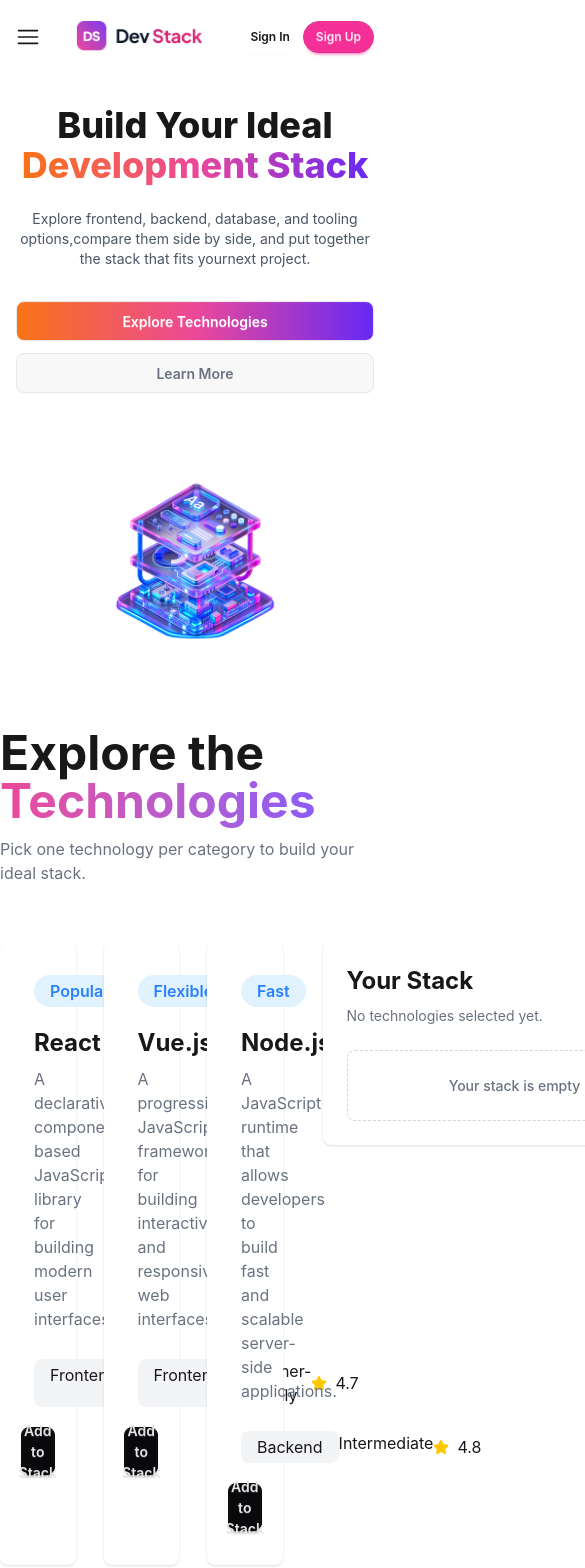
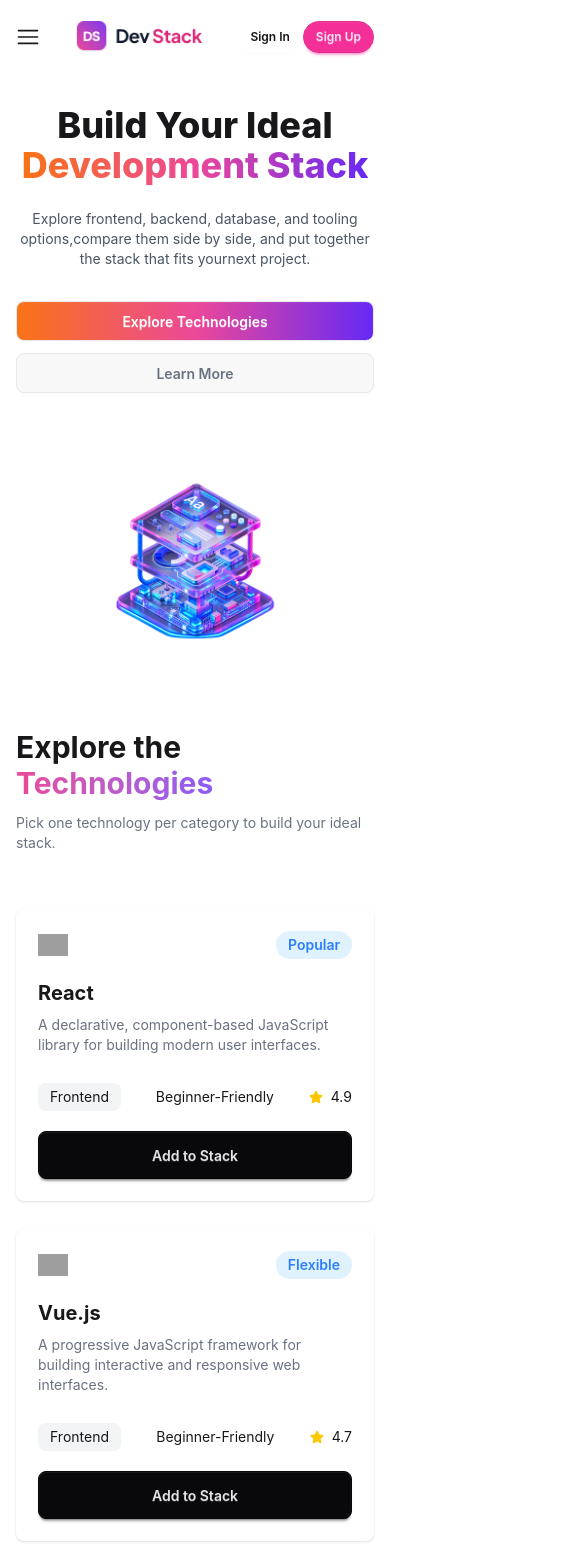
Before and after one commit to RayhanHossain52/DevStack_Website, a React (Vite) app: page / in a window 390 px wide. Shown: the top 1568 px of the page, 585 px wide, since content can reach past the window. Built offline with nearby package versions, Linux system fonts and the light colour scheme; grey boxes are pictures that could not be loaded.

Commit message:
Full Card Section Responsive

```diff
--- a/src/components/TechCardSection.tsx/Card.tsx
+++ b/src/components/TechCardSection.tsx/Card.tsx
@@ -1,6 +1,5 @@
 import { FaStar } from "react-icons/fa";
 import type { CardType } from "../../Type";
-
 
 interface CardProps {
     tech: CardType;
@@ -11,37 +10,66 @@ interface CardProps {
 const Card = ({ tech, handleSelectedCards, isAdded }: CardProps) => {
     return (
         <div
-            className={`card bg-base-100 shadow-sm border-2 ${isAdded ? "border-pink-200 shadow-pink-200" : "border-transparent"
-                }`}
+            className={`card bg-base-100 shadow-sm border-2 ${
+                isAdded
+                    ? "border-pink-200 shadow-pink-200"
+                    : "border-transparent"
+            }`}
         >
-            <div className="flex flex-col gap-3 p-8">
-                <div className="flex justify-between">
+            <div className="flex flex-col gap-3 p-5 sm:p-6 lg:p-8">
+
+                <div className="flex justify-between items-center gap-2">
                     <figure>
-                        <img src={tech.icon} alt="" className="w-7.5" />
+                        <img
+                            src={tech.icon}
+                            alt={tech.name}
+                            className="w-7.5"
+                        />
                     </figure>
-                    <p className="rounded-full bg-sky-100 text-blue-500 font-semibold px-4 p-1" >{tech.badge}</p>
+
+                    <p className="rounded-full bg-sky-100 text-blue-500 font-semibold px-3 sm:px-4 py-1 text-sm">
+                        {tech.badge}
+                    </p>
                 </div>
 
-                <div className="flex flex-col gap-2 my-2 ">
-                    <h3 className="font-bold text-2xl">{tech.name}</h3>
-                    <p className="text-gray-500">{tech.description}</p>
+                <div className="flex flex-col gap-2 my-2">
+                    <h3 className="font-bold text-xl sm:text-2xl">
+                        {tech.name}
+                    </h3>
+
+                    <p className="text-gray-500 text-sm sm:text-base">
+                        {tech.description}
+                    </p>
                 </div>
 
-                <div className="flex justify-between my-2 ">
-                    <p className="rounded-lg bg-gray-100  px-4 p-1">{tech.category}</p>
-                    <p>{tech.difficulty}</p>
-                    <span className="flex items-center gap-2"><FaStar className="text-yellow-400" /> <p>{tech.rating}</p></span>
+                <div className="flex flex-wrap items-center justify-between gap-2 my-2">
+                    <p className="rounded-lg bg-gray-100 px-3 sm:px-4 py-1 text-sm">
+                        {tech.category}
+                    </p>
 
+                    <p className="text-sm sm:text-base">
+                        {tech.difficulty}
+                    </p>
+
+                    <span className="flex items-center gap-2 text-sm sm:text-base">
+                        <FaStar className="text-yellow-400" />
+                        <span>{tech.rating}</span>
+                    </span>
                 </div>
 
-                <div className={`flex justify-center ${isAdded ? "cursor-not-allowed" : "cursor-pointer"}`}>
+                <div
+                    className={`flex justify-center ${
+                        isAdded ? "cursor-not-allowed" : "cursor-pointer"
+                    }`}
+                >
                     <button
                         disabled={isAdded}
                         onClick={() => handleSelectedCards(tech)}
-                        className={`btn rounded-lg w-full h-12 ${isAdded
+                        className={`btn rounded-lg w-full h-12 ${
+                            isAdded
                                 ? "bg-pink-100 text-pink-600 pointer-events-none"
                                 : "btn-neutral"
-                            }`}
+                        }`}
                     >
                         {isAdded ? "✓ Added to Stack" : "Add to Stack"}
                     </button>
--- a/src/components/TechCardSection.tsx/CardList.tsx
+++ b/src/components/TechCardSection.tsx/CardList.tsx
@@ -1,11 +1,8 @@
-
-
 import { useState } from "react";
 import type { CardType } from "../../Type";
 import Card from "./Card";
 import SelectedCard from "./SelectedCard";
 import { toast } from "react-toastify";
-
 
 interface CardListProps {
     technology: CardType[]
@@ -16,24 +13,9 @@ const CardList = ({ technology }: CardListProps) => {
     // For Add Item in Stack
     const [selectedCards, setSelectedCards] = useState<CardType[]>([]);
 
-    // const handleSelectedCards = (tech: CardType): void => {
-    //     const newSelectedCards = [...selectedCards, tech];
-    //     setSelectedCards(newSelectedCards);
-
-    //     toast.success(`${tech.name} added to your Stack`);
-    // }
-
     const handleSelectedCards = (tech: CardType): void => {
-        const alreadyAdded = selectedCards.some(
-            (card) => card.id === tech.id
-        );
-
-        if (alreadyAdded) {
-            toast.warning(`${tech.name} is already in your Stack`);
-            return;
-        }
-
-        setSelectedCards([...selectedCards, tech]);
+        const newSelectedCards = [...selectedCards, tech];
+        setSelectedCards(newSelectedCards);
 
         toast.success(`${tech.name} added to your Stack`);
     }
@@ -42,36 +24,44 @@ const CardList = ({ technology }: CardListProps) => {
     const handleRemove = (id: string): void => {
         const remainingCards = selectedCards.filter((card) => card.id !== id);
         setSelectedCards(remainingCards);
-
     }
 
     // For Remove ALL Item From Stack
     const handleRemoveALL = () => {
         setSelectedCards([]);
-
         toast.error(`Removed All Items`);
     }
 
+    return (
+        <div className="grid grid-cols-1 lg:grid-cols-4 gap-10 mt-8">
 
-
-    return (
-        <div className="grid grid-cols-4 gap-10 mt-8">
-            <div className="col-span-3 grid grid-cols-3 gap-7" >
+            {/* Technology Cards */}
+            <div className="lg:col-span-3 grid grid-cols-1 sm:grid-cols-2 lg:grid-cols-3 gap-7">
                 {
                     technology.map((tech: CardType) => {
-                        return <Card
-                            key={tech.id}
-                            tech={tech}
-                            handleSelectedCards={handleSelectedCards}
-                            isAdded={selectedCards.some((card) => card.id === tech.id)}
-                        />
-
+                        return (
+                            <Card
+                                key={tech.id}
+                                tech={tech}
+                                handleSelectedCards={handleSelectedCards}
+                                isAdded={selectedCards.some(
+                                    (card) => card.id === tech.id
+                                )}
+                            />
+                        )
                     })
                 }
             </div>
-            <div>
-                <SelectedCard handleRemoveALL={handleRemoveALL} selectedCards={selectedCards} handleRemove={handleRemove} />
+
+            {/* Selected Stack */}
+            <div className="lg:col-span-1">
+                <SelectedCard
+                    handleRemoveALL={handleRemoveALL}
+                    selectedCards={selectedCards}
+                    handleRemove={handleRemove}
+                />
             </div>
+
         </div>
     )
 }
--- a/src/components/TechCardSection.tsx/CardSection.tsx
+++ b/src/components/TechCardSection.tsx/CardSection.tsx
@@ -2,24 +2,34 @@ import { use } from "react";
 import type { CardType } from "../../Type";
 import CardList from "./CardList";
 
-
-
 interface CardProps {
     CardPromise: Promise<CardType[]>
 }
-const CardSection = ({ CardPromise}: CardProps) => {
+
+const CardSection = ({ CardPromise }: CardProps) => {
     const technologys = use(CardPromise);
-    console.log(technologys, "All Json data from CardSection.tsx");
+
     return (
-            <div className="container mx-auto my-10 flex flex-col">
-                <div className="flex flex-col gap-3">
-                    <h2 className="text-5xl font-bold">Explore the <span className="bg-linear-to-r from-[#EC4899] to-[#8B5CF6] bg-clip-text text-transparent">Technologies</span></h2>
-                    <p className="text-gray-500">Pick one technology per category to build your ideal stack.</p>
-                </div>
-                <div className="mt-6">
-                    <CardList technology={technologys}/>
-                </div>
+        <div className="container mx-auto px-4 my-10 flex flex-col">
+
+            <div className="flex flex-col gap-3">
+                <h2 className="text-3xl sm:text-4xl lg:text-5xl font-bold">
+                    Explore the{" "}
+                    <span className="bg-linear-to-r from-[#EC4899] to-[#8B5CF6] bg-clip-text text-transparent">
+                        Technologies
+                    </span>
+                </h2>
+
+                <p className="text-gray-500 text-sm sm:text-base">
+                    Pick one technology per category to build your ideal stack.
+                </p>
             </div>
+
+            <div className="mt-6">
+                <CardList technology={technologys} />
+            </div>
+
+        </div>
     );
 };
 
--- a/src/components/TechCardSection.tsx/SelectedCard.tsx
+++ b/src/components/TechCardSection.tsx/SelectedCard.tsx
@@ -7,37 +7,63 @@ interface SelectedCardProps {
     handleRemoveALL: () => void;
 }
 
-const SelectedCard = ({ selectedCards, handleRemove, handleRemoveALL }: SelectedCardProps) => {
-    console.log(selectedCards);
+const SelectedCard = ({
+    selectedCards,
+    handleRemove,
+    handleRemoveALL
+}: SelectedCardProps) => {
+
     return (
-        <div className="card bg-base-100 w-96 shadow-sm ">
-            <div className="card-body">
-                <h2 className="font-bold text-2xl">Your Stack</h2>
+        <div className="card bg-base-100 w-full shadow-sm">
+            <div className="card-body p-5 sm:p-6">
+
+                <h2 className="font-bold text-xl sm:text-2xl">
+                    Your Stack
+                </h2>
 
                 {selectedCards.length === 0 ? (
-                    <p className="text-gray-500">No technologies selected yet.</p>
+                    <p className="text-gray-500 text-sm sm:text-base">
+                        No technologies selected yet.
+                    </p>
                 ) : (
                     <>
                         <div>
-                            <p className="text-gray-500">{selectedCards.length} Technology Selected</p>
+                            <p className="text-gray-500 text-sm sm:text-base">
+                                {selectedCards.length}{" "}
+                                {selectedCards.length === 1
+                                    ? "Technology"
+                                    : "Technologies"}{" "}
+                                Selected
+                            </p>
                         </div>
-                        <div>
+
+                        <div className="flex flex-col gap-3">
                             {selectedCards.map((tech) => (
-                                <p key={tech.id}><SelectedTech handleRemove={handleRemove} tech={tech} /></p>
+                                <SelectedTech
+                                    key={tech.id}
+                                    handleRemove={handleRemove}
+                                    tech={tech}
+                                />
                             ))}
                         </div>
                     </>
                 )}
+
                 {selectedCards.length === 0 ? (
-                    <div className="border border-dashed border-gray-300 rounded-lg p-6 text-center mt-4">
+                    <div className="border border-dashed border-gray-300 rounded-lg p-5 sm:p-6 text-center mt-4">
                         <p className="text-gray-500 font-medium">
                             Your stack is empty
                         </p>
                     </div>
                 ) : (
-                    <button onClick={handleRemoveALL} className="btn btn-outline hover:bg-red-100 border-red-600 text-red-600 rounded-xl">Remove All</button>
+                    <button
+                        onClick={handleRemoveALL}
+                        className="btn btn-outline hover:bg-red-100 border-red-600 text-red-600 rounded-xl w-full"
+                    >
+                        Remove All
+                    </button>
+                )}
 
-                )}
             </div>
         </div>
     );
```
Also changed, not shown: src/components/TechCardSection.tsx/SelectedTech.tsx (+14 -8 lines).
